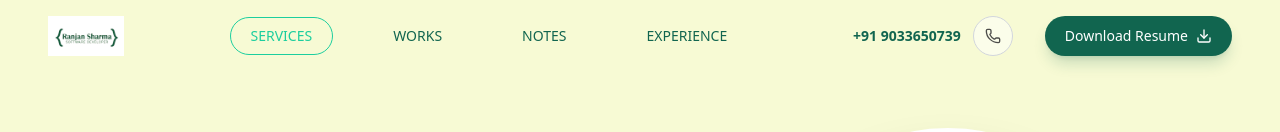
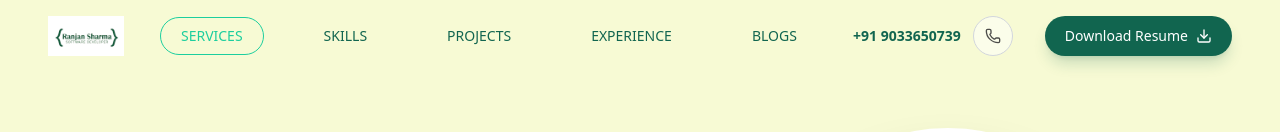
Before and after one commit to ranjansharma1412/ranjan-portfollio, a React (Vite) app: page / in a window 1280 px wide. Shown: the top 132 px of the page. Built offline with nearby package versions, Linux system fonts and the light colour scheme; grey boxes are pictures that could not be loaded.

Commit message:
Fixed menu items

```diff
--- a/src/components/editorial-card/EditorialGrid.tsx
+++ b/src/components/editorial-card/EditorialGrid.tsx
@@ -11,7 +11,7 @@ const EditorialGrid = () => {
 
     return (
         <>
-            <div className="max-w-7xl mx-auto px-6 py-10 bg-[#FCFCED]">
+            <div id="projects" className="max-w-7xl mx-auto px-6 py-10 bg-[#FCFCED]">
                 <h1 className="text-[44px] font-bold text-[#112d42] mb-14 text-center uppercase">Recents Projects</h1>
                 <div className="space-y-8">
                     {projectsCards.map((row, rowIndex) => (
--- a/src/components/hero/HeroSection.tsx
+++ b/src/components/hero/HeroSection.tsx
@@ -4,7 +4,7 @@ import { PersonalDetails } from '../../constants/constants';
 
 const HeroSection = () => {
   return (
-    <section className="grid grid-cols-1 lg:grid-cols-2 gap-8 lg:gap-12 px-6 lg:px-12 py-24 lg:py-32 items-center bg-[#F7FAD4]">
+    <section id='services' className="grid grid-cols-1 lg:grid-cols-2 gap-8 lg:gap-12 px-6 lg:px-12 py-24 lg:py-32 items-center bg-[#F7FAD4]">
       <motion.div
         initial="hidden"
         animate="visible"
--- a/src/components/layout/Header.tsx
+++ b/src/components/layout/Header.tsx
@@ -44,9 +44,10 @@ const Header = () => {
 
   const navItems = [
     { name: 'Services', id: 'services' },
-    { name: 'Works', id: 'works' },
-    { name: 'Notes', id: 'testimonials' },
-    { name: 'Experience', id: 'experience' }
+    { name: 'Skills', id: 'skills' },
+    { name: 'Projects', id: 'projects' },
+    { name: 'Experience', id: 'experience' },
+    { name: 'Blogs', id: 'works' }
   ];
 
   return (
--- a/src/components/skills-section/SkillsSection.tsx
+++ b/src/components/skills-section/SkillsSection.tsx
@@ -3,7 +3,7 @@ import { skills } from "../../mockdata/ProductMockData";
 
 const SkillsSection = () => {
     return (
-        <section className="py-20">
+        <section id="skills" className="py-20">
             <div className="max-w-6xl mx-auto px-6">
 
                 {/* Section Title */}
```
